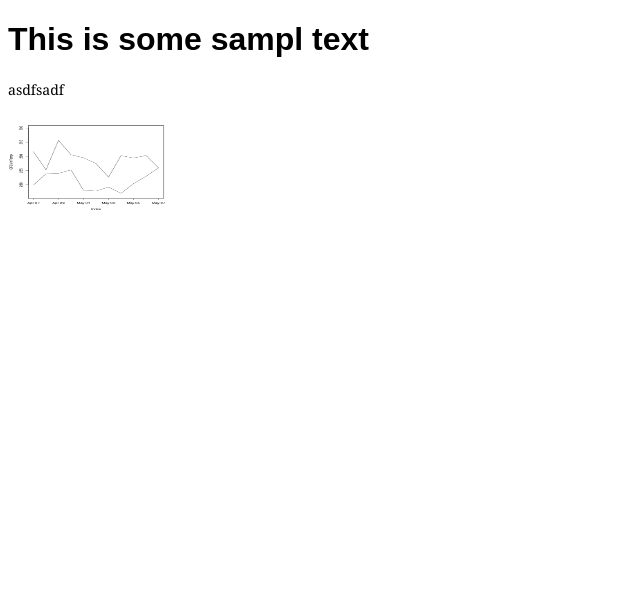
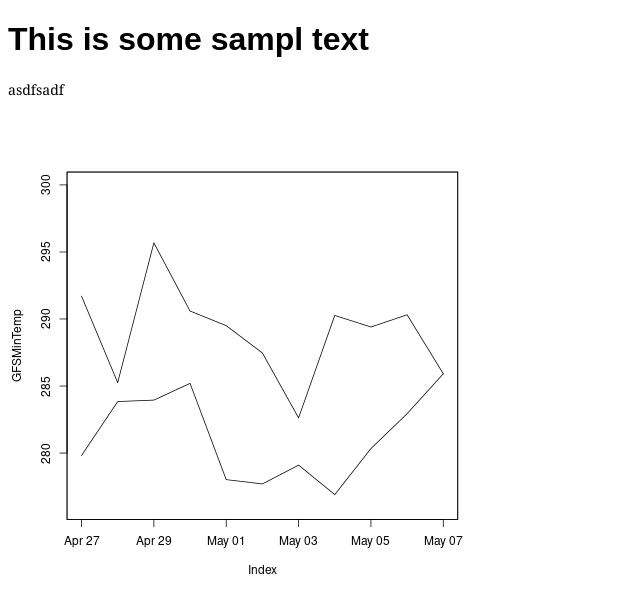
Before and after one commit to nspacher/nspacher.github.io, a plain HTML site: page index.html in a window 1280 px wide. Shown: the whole page, without its empty margins (0-640 px from the left). Drawn offline with Linux system fonts and the light colour scheme.

Commit message:
Update index.html

```diff
--- a/index.html
+++ b/index.html
@@ -14,6 +14,6 @@ p {font-family:Georgia, serif;font-size:14px;font-style:normal;font-weight:norma
 <body>
 <h1>This is some sampl text</h1>
 <p>asdfsadf</p>
-  <img src="/TempForecast.png" width="166" height="101" alt="Forecast Temperatures">
+  <img src="/TempForecast.png" style="max-width:100%" alt="Forecast Temperatures">
 </body>
 </html>
```
